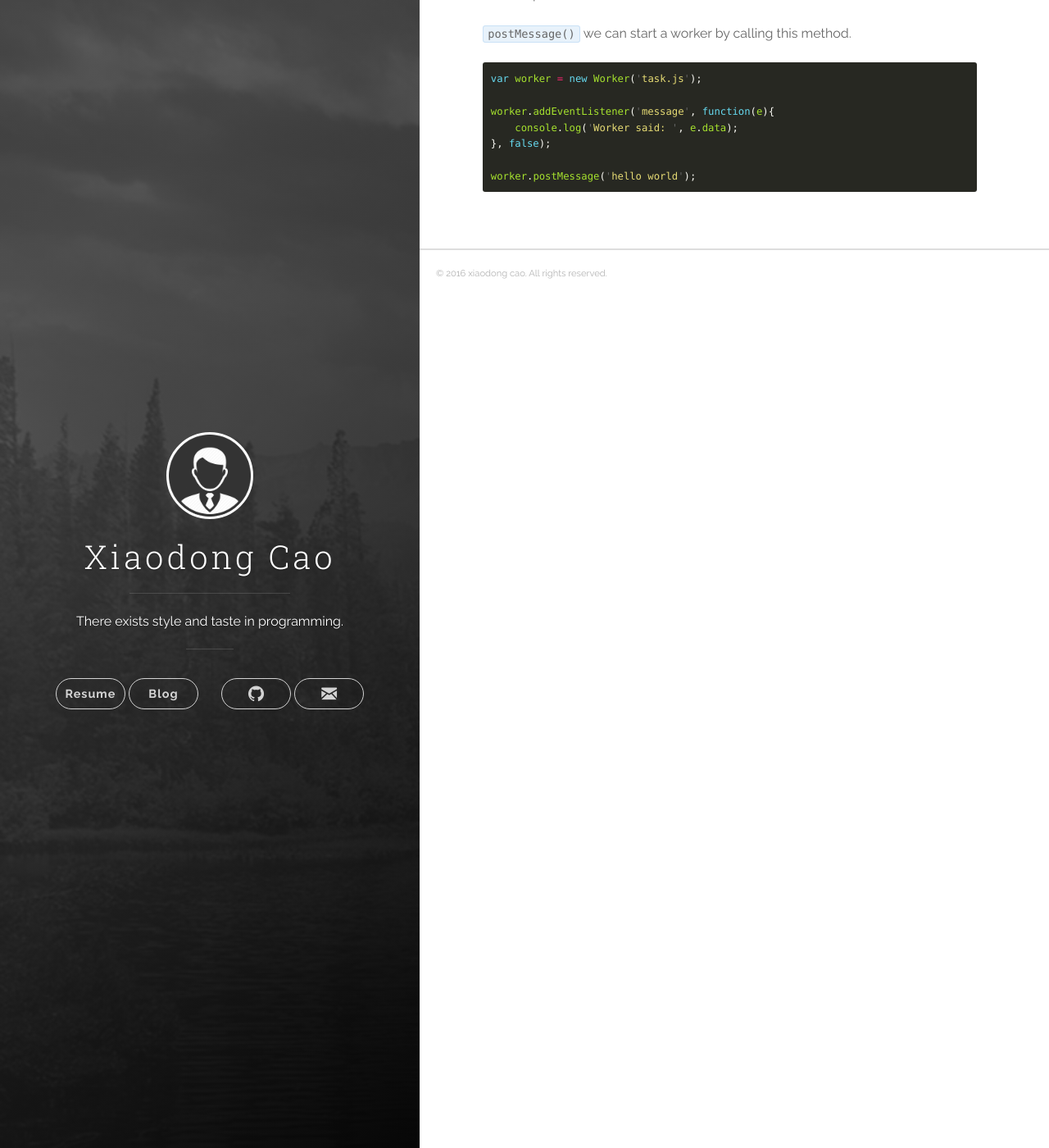
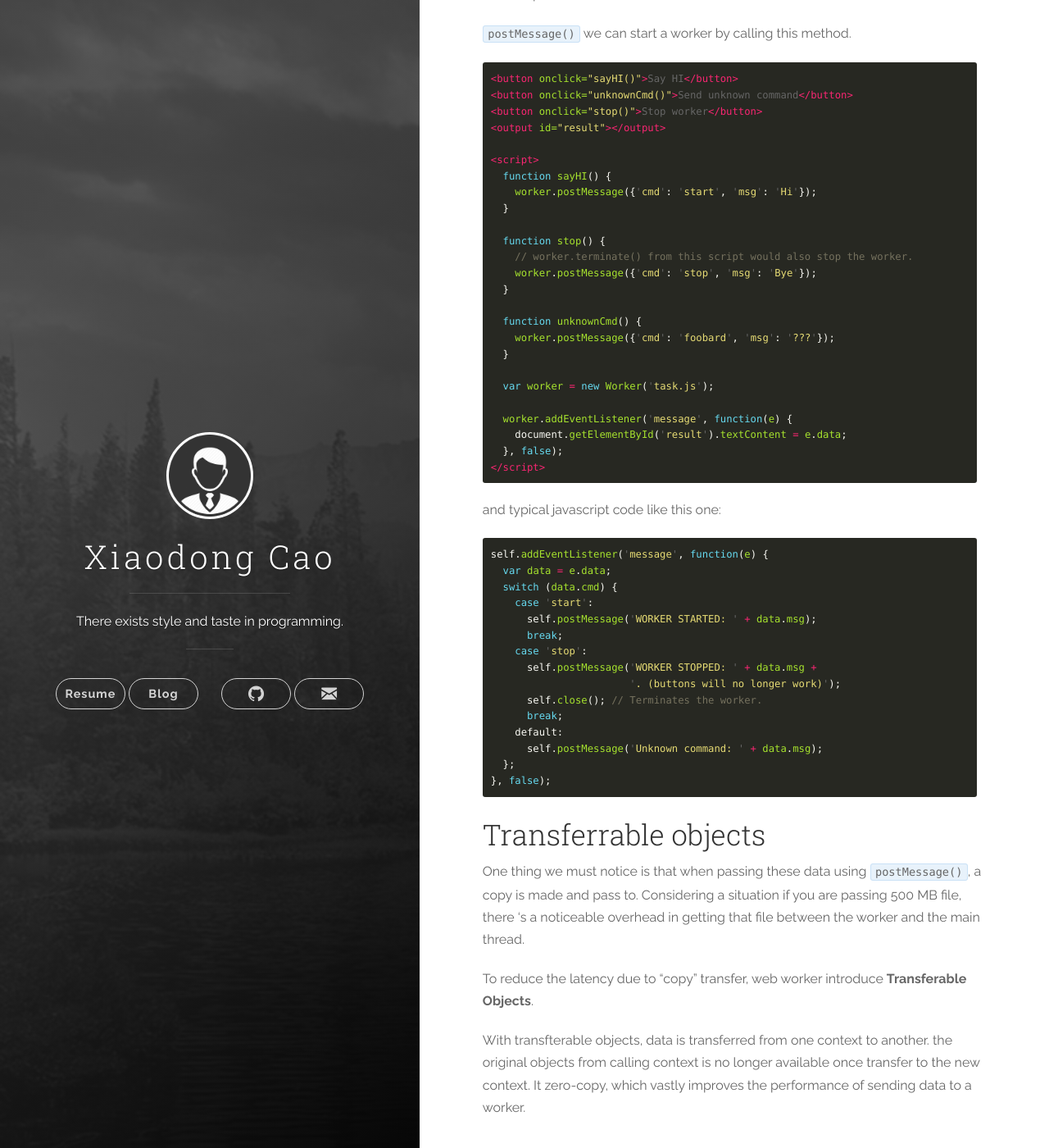
Before and after one commit to DVegaCapital/personal_website, a Jekyll site: the page built from _posts/2016-02-13-Javascript-Concurrency-Web-Workers.md, in a window 1280 px wide and 1400 px high, scrolled down 921 px. Shown: the whole window at 82% size. Built offline with Jekyll 4.4.1, drawn with Linux system fonts in a browser that asks for light colours; nearby versions of some CDN libraries.

Commit message:
update blog in web worker introduction

````diff
--- a/_posts/2016-02-13-Javascript-Concurrency-Web-Workers.md
+++ b/_posts/2016-02-13-Javascript-Concurrency-Web-Workers.md
@@ -31,12 +31,61 @@ like other threading concept, Workers utilize thread-like message passing to ach
 
 ```postMessage()``` we can start a worker by calling this method.
 
+{% highlight html %}
+<button onclick="sayHI()">Say HI</button>
+<button onclick="unknownCmd()">Send unknown command</button>
+<button onclick="stop()">Stop worker</button>
+<output id="result"></output>
+
+<script>
+  function sayHI() {
+    worker.postMessage({'cmd': 'start', 'msg': 'Hi'});
+  }
+
+  function stop() {
+    // worker.terminate() from this script would also stop the worker.
+    worker.postMessage({'cmd': 'stop', 'msg': 'Bye'});
+  }
+
+  function unknownCmd() {
+    worker.postMessage({'cmd': 'foobard', 'msg': '???'});
+  }
+
+  var worker = new Worker('task.js');
+
+  worker.addEventListener('message', function(e) {
+    document.getElementById('result').textContent = e.data;
+  }, false);
+</script>
+{% endhighlight %}
+
+and typical javascript code like this one:
+
 {% highlight javascript %}
-var worker = new Worker('task.js');
+self.addEventListener('message', function(e) {
+  var data = e.data;
+  switch (data.cmd) {
+    case 'start':
+      self.postMessage('WORKER STARTED: ' + data.msg);
+      break;
+    case 'stop':
+      self.postMessage('WORKER STOPPED: ' + data.msg +
+                       '. (buttons will no longer work)');
+      self.close(); // Terminates the worker.
+      break;
+    default:
+      self.postMessage('Unknown command: ' + data.msg);
+  };
+}, false);
+{% endhighlight %}
 
-worker.addEventListener('message', function(e){
-    console.log('Worker said: ', e.data);
-}, false);
+## Transferrable objects
 
-worker.postMessage('hello world');
-{% endhighlight %}
+One thing we must notice is that when passing these data using ```postMessage()```, a copy is made and pass to. Considering a
+situation if you are passing 500 MB file, there 's a noticeable overhead in getting that file between the worker and the main
+thread.
+
+To reduce the latency due to "copy" transfer, web worker introduce <strong>Transferable Objects</strong>.
+
+With transfterable objects, data is transferred from one context to another. the original objects from calling context is no longer
+available once transfer to the new context. It zero-copy, which vastly improves the performance of sending data to a worker.
````
Also changed, not shown: 3 other files.
